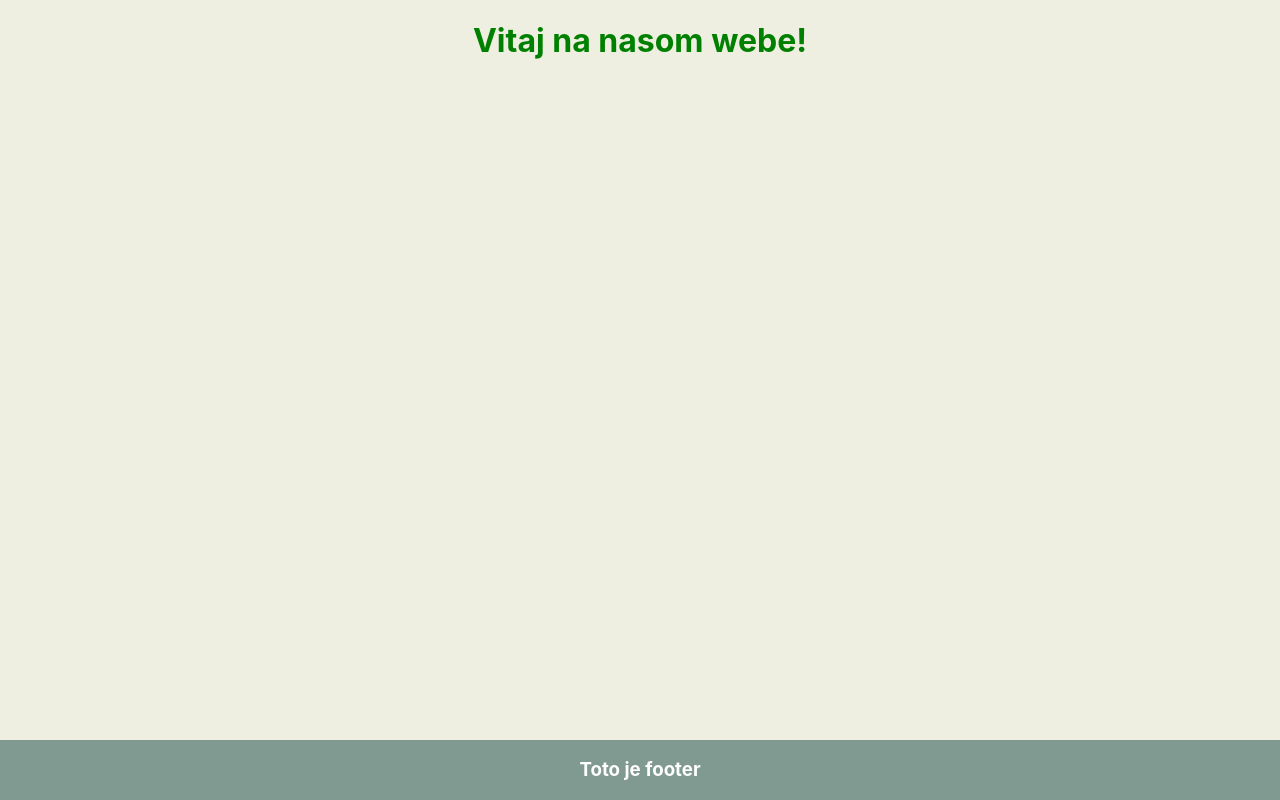
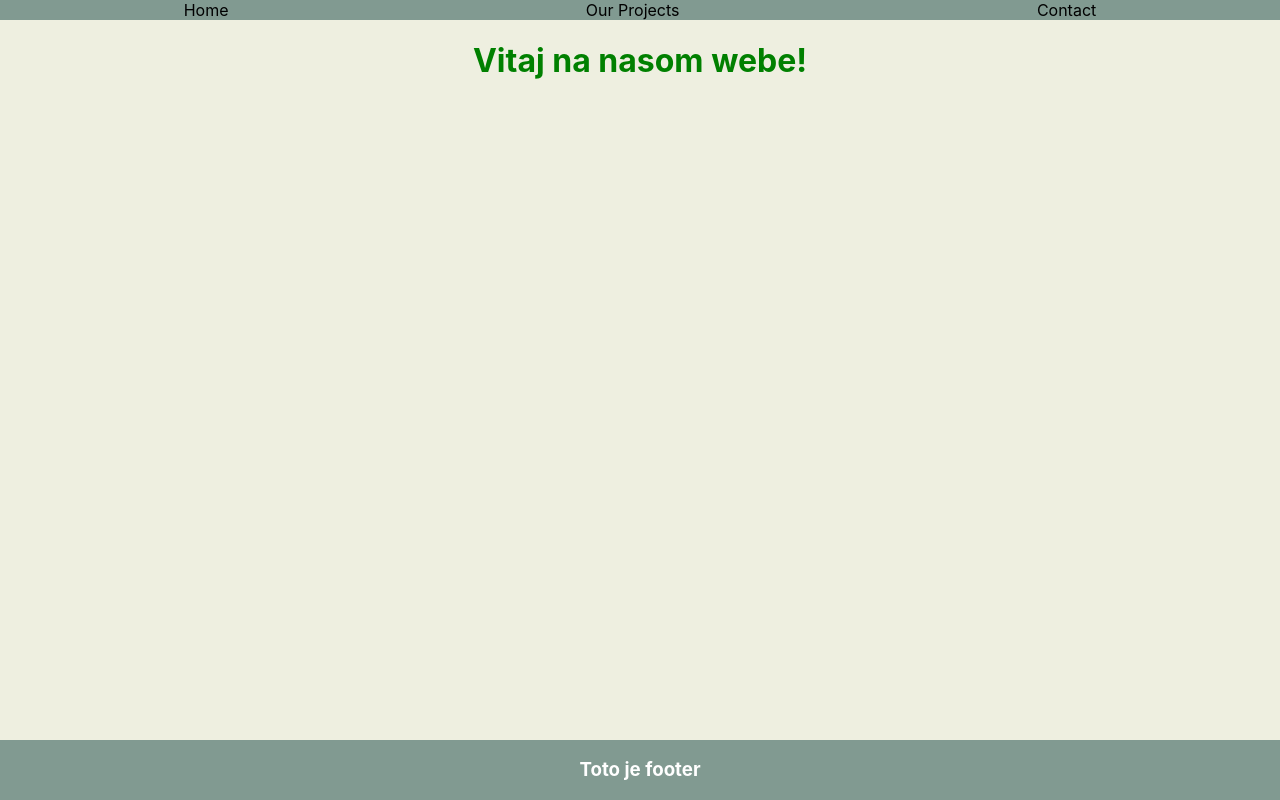
Before and after one commit to MatusKuma/MMCodePortfolio, a React (Create React App) app in the folder codejungle/: page / in a window 1280 px wide. Built offline with nearby package versions, Linux system fonts and the light colour scheme.

Commit message:
update navbar and footer

```diff
--- a/codejungle/src/App.js
+++ b/codejungle/src/App.js
@@ -1,9 +1,13 @@
 import './App.css';
-import Footer from './components/Footer.js';
+import Navbar from './components/Navbar.js';
+import Footer from './components/footer.js';
 function App() {
   return (
     <div className="App">
+      <Navbar />
      <h1>Vitaj na nasom webe!</h1>
+
+
         <Footer />
     </div>
   );
--- a/codejungle/src/Styles/Navbar.css
+++ b/codejungle/src/Styles/Navbar.css
@@ -2,4 +2,9 @@ ul {
     list-style-type: none;
     margin: 0;
     padding: 0;
+    display: flex;
+    flex-direction: row;
+    padding-inline: 5px;
+    justify-content: space-around;
+    background-color: #819A91;
   }
--- a/codejungle/src/components/footer.js
+++ b/codejungle/src/components/footer.js
@@ -1,4 +1,4 @@
-import '../Styles/Footer.css'
+import '../Styles/footer.css'
 function Footer() {
   return (
     <div className="Footer">
```
